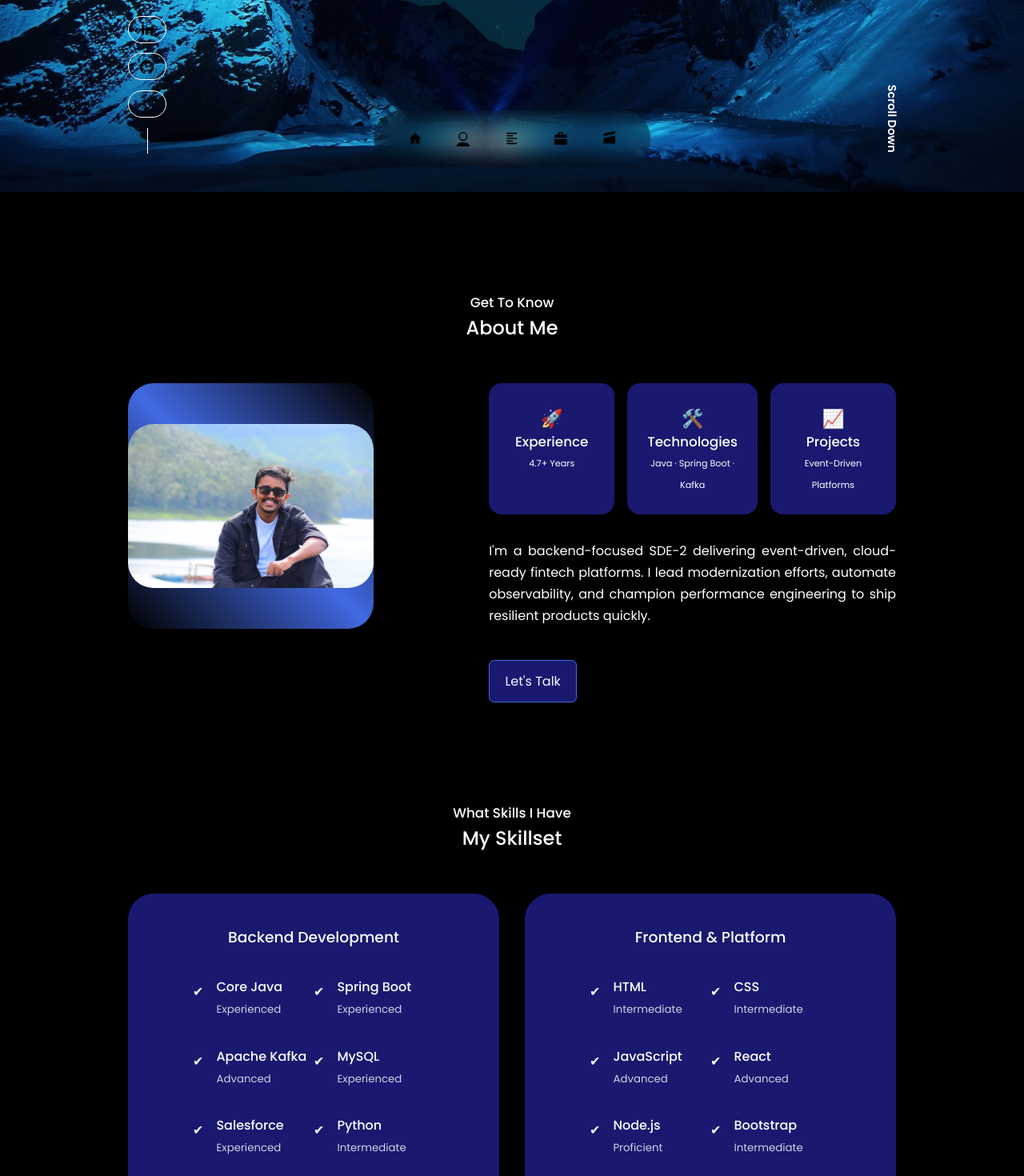
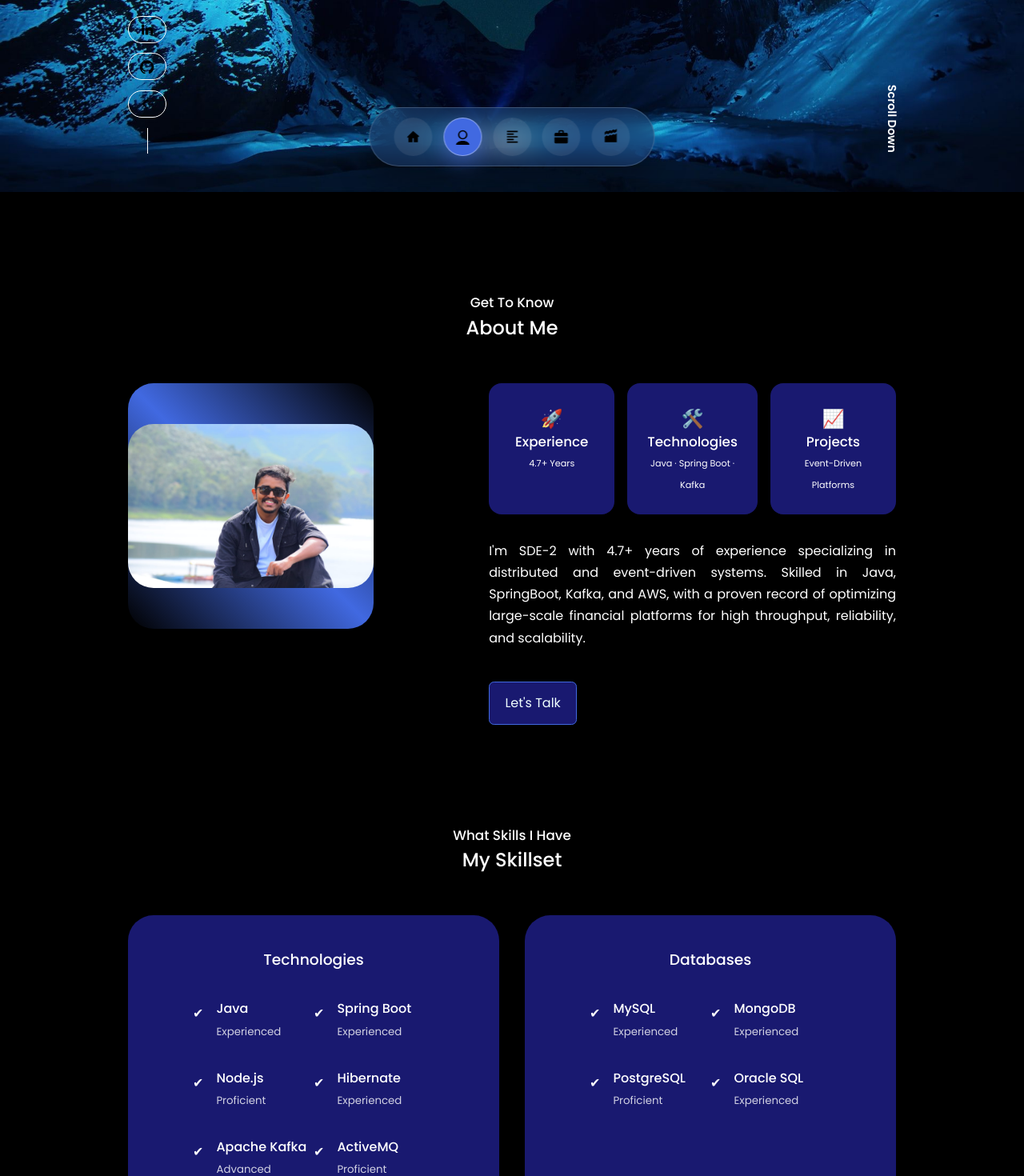
Before and after one commit to VishalGhanghav/VishalPortfolio, a React (Create React App) app: page / in a window 1280 px wide. Shown: the part 560-2030 px from the top of the page at 80% size. Built offline with nearby package versions, Linux system fonts and the light colour scheme.

Commit message:
PushChanges

```diff
--- a/src/App.css
+++ b/src/App.css
@@ -227,48 +227,49 @@ header {
 
 nav {
   backdrop-filter: blur(15px);
-  background: rgba(0, 0, 0, 0.3);
+  background: rgba(30, 60, 110, 0.55);
+  border: 1px solid rgba(255, 255, 255, 0.18);
   border-radius: 3rem;
   bottom: 2rem;
-  display: block;
-  gap: 0.8rem;
+  display: flex;
+  gap: 0.85rem;
   left: 50%;
-  padding: 0.7rem 1.7rem;
+  padding: 0.75rem 1.9rem;
   position: fixed;
   transform: translateX(-50%);
   width: max-content;
   z-index: 2;
-}
-
-nav {
-  display: flex;
+  box-shadow: 0 20px 40px rgba(0, 0, 0, 0.35);
 }
 
 nav a {
+  align-items: center;
+  background: rgba(255, 255, 255, 0.08);
+  border-radius: 50%;
+  color: var(--color-white);
   display: flex;
-  background: transparent;
-  border-radius: 50%;
-  color: var(--color-primary);
   font-size: 1.1rem;
-  padding: 0.9rem;
-  align-items: center;
+  height: 3rem;
   justify-content: center;
+  transition: background 200ms ease, color 200ms ease, transform 200ms ease;
   width: 3rem;
-  height: 3rem;
 }
 
 nav a svg {
+  height: 1.25rem;
   width: 1.25rem;
-  height: 1.25rem;
 }
 
 nav a:hover {
-  background: #d3d3d3;
+  background: rgba(255, 255, 255, 0.18);
+  transform: translateY(-2px);
 }
 
 nav a.active {
-  background: var(--color-primary);
+  background: var(--color-hover);
   color: var(--color-bg);
+  border: 1px solid rgba(255, 255, 255, 0.4);
+  box-shadow: 0 10px 25px rgba(64, 105, 225, 0.45);
 }
 
 .about__container {
--- a/src/App.js
+++ b/src/App.js
@@ -1,3 +1,4 @@
+import { useEffect, useState } from 'react';
 import './App.css';
 
 const ASSET_BASE = `${process.env.PUBLIC_URL}/assets`;
@@ -14,24 +15,43 @@ const navLinks = [
   { id: '#contact', label: 'Contact', Icon: ContactIcon },
 ];
 
-const backendSkills = [
-  { name: 'Core Java', level: 'Experienced' },
+const skillCategories = [
+  {
+    title: 'Technologies',
+    skills: [
+      { name: 'Java', level: 'Experienced' },
       { name: 'Spring Boot', level: 'Experienced' },
+      { name: 'Node.js', level: 'Proficient' },
+      { name: 'Hibernate', level: 'Experienced' },
       { name: 'Apache Kafka', level: 'Advanced' },
+      { name: 'ActiveMQ', level: 'Proficient' },
+      { name: 'ORMB', level: 'Experienced' },
+      { name: 'Microservices Architecture', level: 'Advanced' },
+    ],
+  },
+  {
+    title: 'Databases',
+    skills: [
       { name: 'MySQL', level: 'Experienced' },
-  { name: 'Salesforce', level: 'Experienced' },
-  { name: 'Python', level: 'Intermediate' },
+      { name: 'MongoDB', level: 'Experienced' },
+      { name: 'PostgreSQL', level: 'Proficient' },
+      { name: 'Oracle SQL', level: 'Experienced' },
+    ],
+  },
+  {
+    title: 'Tools & Services',
+    skills: [
       { name: 'AWS', level: 'Proficient' },
-  { name: 'Microservices Architecture', level: 'Advanced' },
-];
-
-const frontendSkills = [
-  { name: 'HTML', level: 'Intermediate' },
-  { name: 'CSS', level: 'Intermediate' },
-  { name: 'JavaScript', level: 'Advanced' },
-  { name: 'React', level: 'Advanced' },
-  { name: 'Node.js', level: 'Proficient' },
-  { name: 'Bootstrap', level: 'Intermediate' },
+      { name: 'Kubernetes', level: 'Proficient' },
+      { name: 'Docker', level: 'Proficient' },
+      { name: 'ArgoCD', level: 'Proficient' },
+      { name: 'Helm', level: 'Proficient' },
+      { name: 'Git', level: 'Experienced' },
+      { name: 'JIRA', level: 'Experienced' },
+      { name: 'Maven', level: 'Experienced' },
+      { name: 'JUnit', level: 'Experienced' },
+    ],
+  },
 ];
 
 const experienceTimeline = [
@@ -92,7 +112,7 @@ const Header = () => (
     <div className="container header__container">
       <h5>Hello, I'm</h5>
       <h1>Vishal Ghanghav</h1>
-      <h5 className="text-light">SDE-2 · Distributed Systems Specialist</h5>
+      <h5 className="text-light">Software Development Engineer-2</h5>
       <div className="cta">
         <a href={RESUME_URL} className="btn" download>
           Download CV
@@ -117,10 +137,16 @@ const Header = () => (
   </header>
 );
 
-const Nav = () => (
+const Nav = ({ activeSection, onSelect }) => (
   <nav>
     {navLinks.map(({ id, label, Icon }) => (
-      <a key={id} href={id} aria-label={label}>
+      <a
+        key={id}
+        href={id}
+        aria-label={label}
+        className={activeSection === id ? 'active' : ''}
+        onClick={() => onSelect(id)}
+      >
         <Icon />
       </a>
     ))}
@@ -162,7 +188,7 @@ const About = () => (
           </article>
         </div>
         <p>
-          I'm a backend-focused SDE-2 delivering event-driven, cloud-ready fintech platforms. I lead modernization efforts, automate observability, and champion performance engineering to ship resilient products quickly.
+          I'm SDE-2 with 4.7+ years of experience specializing in distributed and event-driven systems. Skilled in Java, SpringBoot, Kafka, and AWS, with a proven record of optimizing large-scale financial platforms for high throughput, reliability, and scalability.
         </p>
         <a href="#contact" className="btn btn-primary">
           Let's Talk
@@ -177,10 +203,11 @@ const Skills = () => (
     <h5>What Skills I Have</h5>
     <h2>My Skillset</h2>
     <div className="container skills__container">
-      <div className="skills__backend">
-        <h3>Backend Development</h3>
+      {skillCategories.map((category) => (
+        <div key={category.title} className="skills__category">
+          <h3>{category.title}</h3>
           <div className="skills__content">
-          {backendSkills.map((skill) => (
+            {category.skills.map((skill) => (
               <article key={skill.name} className="skills__details">
                 <span className="skills__details-icon" aria-hidden="true">
                   ✔
@@ -193,22 +220,7 @@ const Skills = () => (
             ))}
           </div>
         </div>
-      <div className="skills__frontend">
-        <h3>Frontend & Platform</h3>
-        <div className="skills__content">
-          {frontendSkills.map((skill) => (
-            <article key={skill.name} className="skills__details">
-              <span className="skills__details-icon" aria-hidden="true">
-                ✔
-              </span>
-              <div>
-                <h4>{skill.name}</h4>
-                <small className="text-light">{skill.level}</small>
-              </div>
-            </article>
       ))}
-        </div>
-      </div>
     </div>
   </section>
 );
@@ -324,10 +336,44 @@ const Footer = () => (
 );
 
 function App() {
+  const [activeSection, setActiveSection] = useState('#top');
+
+  useEffect(() => {
+    const sectionIds = navLinks.map(({ id }) => id);
+
+    const handleScroll = () => {
+      const scrollPosition = window.scrollY + window.innerHeight * 0.25;
+
+      for (const sectionId of sectionIds) {
+        const sectionEl = document.querySelector(sectionId);
+        if (!sectionEl) {
+          continue;
+        }
+
+        const { offsetTop, offsetHeight } = sectionEl;
+        if (scrollPosition >= offsetTop && scrollPosition < offsetTop + offsetHeight) {
+          setActiveSection(sectionId);
+          return;
+        }
+      }
+
+      if (window.scrollY < 100) {
+        setActiveSection('#top');
+      }
+    };
+
+    window.addEventListener('scroll', handleScroll, { passive: true });
+    handleScroll();
+
+    return () => {
+      window.removeEventListener('scroll', handleScroll);
+    };
+  }, []);
+
   return (
     <>
       <Header />
-      <Nav />
+      <Nav activeSection={activeSection} onSelect={setActiveSection} />
       <main>
         <About />
         <Skills />
```
Lines whose indentation alone changed are shown as unchanged.
